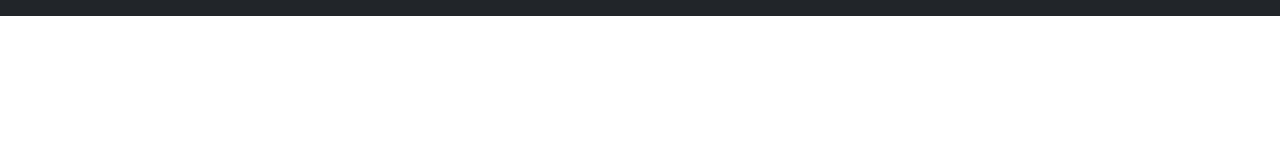
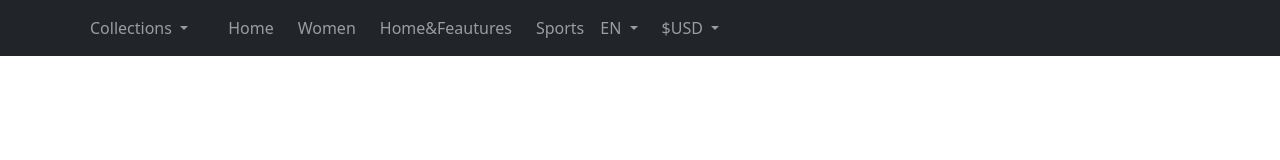
Before and after one commit to mabrur-h/e-commerce, a plain HTML site: page index.html in a window 1280 px wide. Drawn offline with Linux system fonts and the light colour scheme.

Commit message:
Update index.html

```diff
--- a/index.html
+++ b/index.html
@@ -11,7 +11,68 @@
     <!-- navigation bar -->
     <nav class="navbar navbar-expand-lg text-light navbar-dark bg-dark">
         <div class="container">
-
+            <button class="navbar-toggler" type="button" data-bs-toggle="collapse" data-bs-target="#navbarSupportedContent" aria-controls="navbarSupportedContent" aria-expanded="false" aria-label="Toggle navigation">
+                <span class="navbar-toggler-icon"></span>
+            </button>
+            <div class="collapse navbar-collapse" id="navbarSupportedContent">
+                <div class="d-flex justify-content-between">
+                    <ul class="navbar-nav">
+                        <li class="nav-item dropdown me-4">
+                            <a class="nav-link dropdown-toggle" href="#" id="navbarDropdown" role="button" data-bs-toggle="dropdown" aria-expanded="false">
+                              Collections
+                            </a>
+                            <ul class="dropdown-menu" aria-labelledby="navbarDropdown">
+                              <li><a class="dropdown-item" href="#">Action</a></li>
+                              <li><a class="dropdown-item" href="#">Another action</a></li>
+                              <li><hr class="dropdown-divider"></li>
+                              <li><a class="dropdown-item" href="#">Something else here</a></li>
+                            </ul>
+                          </li>
+                        <li class="nav-item me-2">
+                            <a class="nav-link" href="#">
+                                Home
+                            </a>
+                        </li>
+                        <li class="nav-item me-2">
+                            <a class="nav-link" href="#">
+                                Women
+                            </a>
+                        </li>
+                        <li class="nav-item me-2">
+                            <a class="nav-link" href="#">
+                                Home&Feautures
+                            </a>
+                        </li>
+                        <li class="nav-item">
+                            <a class="nav-link" href="#">
+                                Sports
+                            </a>
+                        </li>
+                    </ul>
+                    <ul class="navbar-nav">
+                        <li class="nav-item dropdown me-2">
+                            <a class="nav-link dropdown-toggle" href="#" id="navbarDropdown" role="button" data-bs-toggle="dropdown" aria-expanded="false">
+                                EN
+                            </a>
+                            <ul class="dropdown-menu" aria-labelledby="navbarDropdown">
+                                <li><a class="dropdown-item" href="#">RU</a></li>
+                                <li><a class="dropdown-item" href="#">UZ</a></li>
+                                <li><a class="dropdown-item" href="#">CHN</a></li>
+                            </ul>
+                        </li>
+                        <li class="nav-item dropdown me-2">
+                            <a class="nav-link dropdown-toggle" href="#" id="navbarDropdown" role="button" data-bs-toggle="dropdown" aria-expanded="false">
+                                $USD
+                            </a>
+                            <ul class="dropdown-menu" aria-labelledby="navbarDropdown">
+                                <li><a class="dropdown-item" href="#">RUBL</a></li>
+                                <li><a class="dropdown-item" href="#">SO'M</a></li>
+                                <li><a class="dropdown-item" href="#">YUAN</a></li>
+                            </ul>
+                        </li>
+                    </ul>
+                </div>
+            </div>
         </div>
     </nav>
 
```
